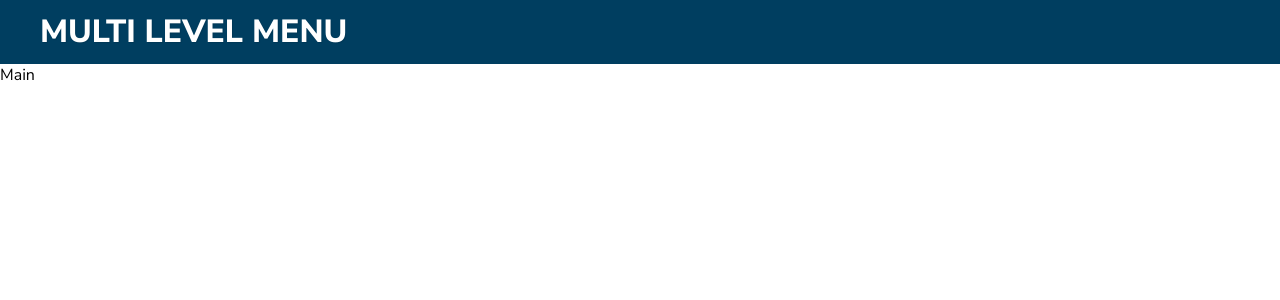
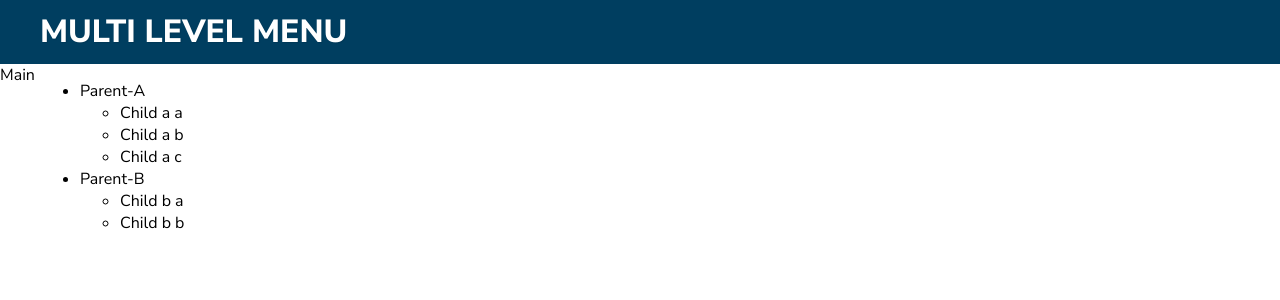
Before and after one commit to jmargielewski/multi-level-navigation-menu, a React (Create React App) app: page / in a window 1280 px wide. Shown: the top 300 px of the page. Built offline with nearby package versions, Linux system fonts and the light colour scheme.

Commit message:
render menu structure

```diff
--- a/src/components/App/App.jsx
+++ b/src/components/App/App.jsx
@@ -8,7 +8,6 @@ import './app.css';
 class App extends Component {
   componentDidMount() {
     const { fetchData } = this.props;
-
     fetchData();
   }
 
--- a/src/components/Header/Header.jsx
+++ b/src/components/Header/Header.jsx
@@ -1,10 +1,40 @@
-import React from 'react';
+import React, { Component } from 'react';
+import { connect } from 'react-redux';
 import './header.css';
 
-const Header = () => (
-  <header className="site-header">
-    <h1 className="site-heading">Multi Level Menu</h1>
-  </header>
-);
+class Header extends Component {
+  componentDidMount() {}
 
-export default Header;
+  render() {
+    const { menuStructure } = this.props;
+    console.log(menuStructure);
+    return (
+      <header className="site-header">
+        <h1 className="site-heading">Multi Level Menu</h1>
+        <ul className="site-menu">
+          {menuStructure
+            && menuStructure.map(menuItem => (
+              <li className="site-menu--item" key={menuItem.key}>
+                <span className="site-menu--value">{menuItem.label}</span>
+                {menuItem.child && (
+                  <ul className="site-submenu">
+                    {menuItem.child.map(({ key, label }) => (
+                      <li className="site-submenu--item" key={key}>
+                        <span className="site-submenu--value">{label}</span>
+                      </li>
+                    ))}
+                  </ul>
+                )}
+              </li>
+            ))}
+        </ul>
+      </header>
+    );
+  }
+}
+
+const mapStateToProps = state => ({
+  menuStructure: state.menu.menuStructure,
+});
+
+export default connect(mapStateToProps)(Header);
```
